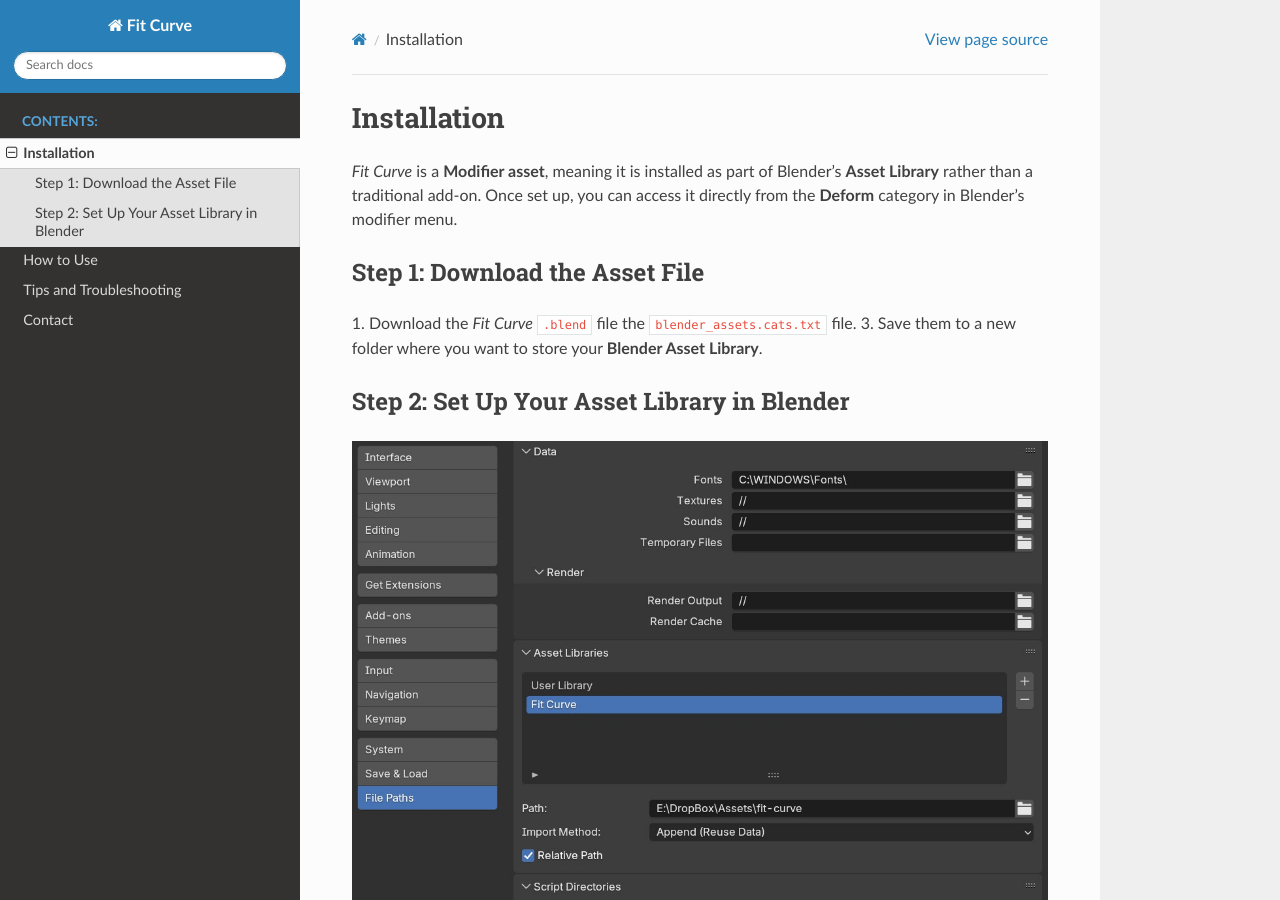
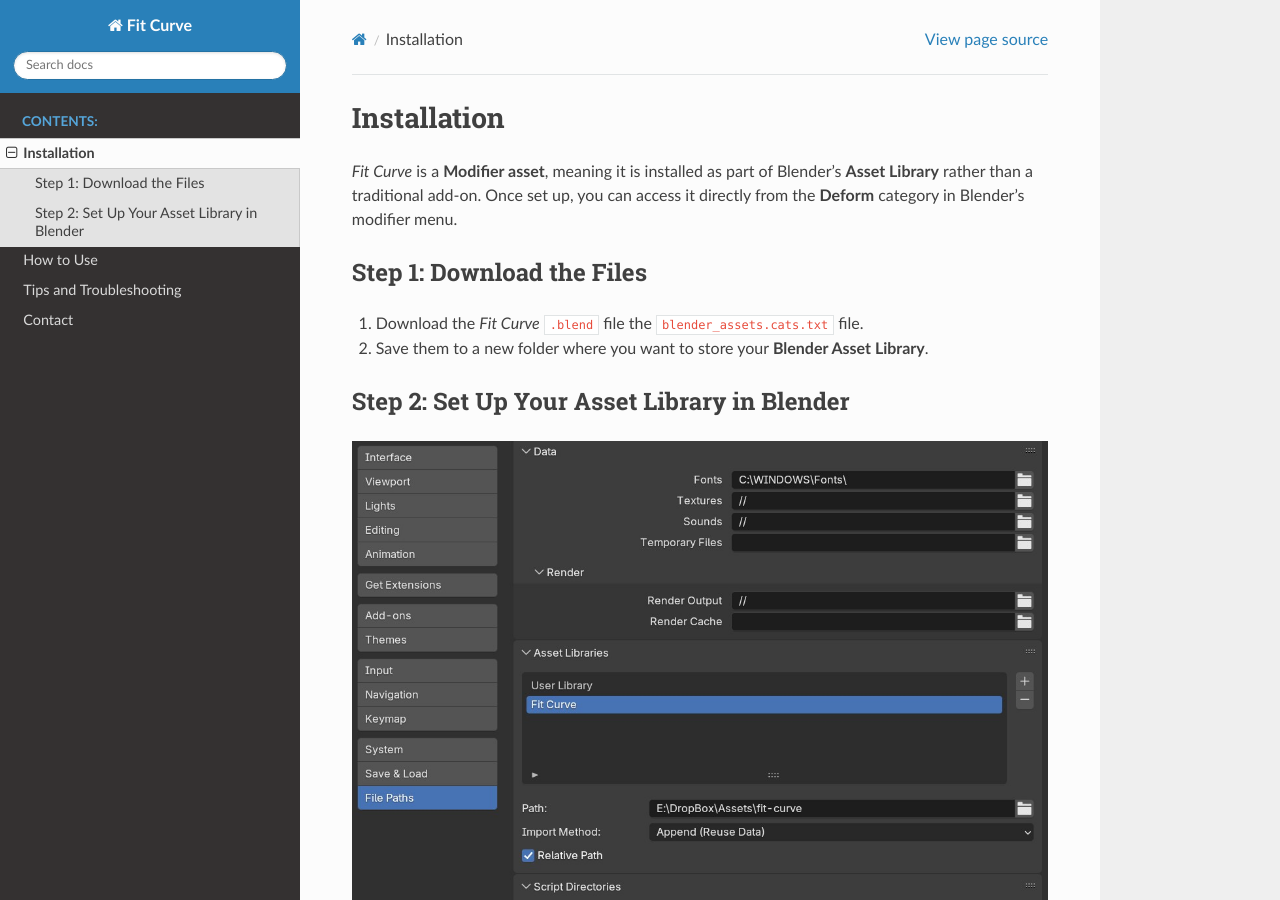
Before and after one commit to mkingsnorth/fit-curve-docs, a Sphinx documentation site: the page built from docs/installation.rst, in a window 1280 px wide and 900 px high. Built offline with Sphinx 7.4.7 and the Read the Docs theme 3.1.0, drawn with Linux system fonts in a browser that asks for light colours.

```diff
--- a/docs/installation.rst
+++ b/docs/installation.rst
@@ -6,11 +6,11 @@
 
 *Fit Curve* is a **Modifier asset**, meaning it is installed as part of Blender’s **Asset Library** rather than a traditional add-on. Once set up, you can access it directly from the **Deform** category in Blender’s modifier menu.
 
-Step 1: Download the Asset File
+Step 1: Download the Files
 --------------------------------
 
 1. Download the *Fit Curve* ``.blend`` file the ``blender_assets.cats.txt`` file.
-3. Save them to a new folder where you want to store your **Blender Asset Library**.
+2. Save them to a new folder where you want to store your **Blender Asset Library**.
 
 Step 2: Set Up Your Asset Library in Blender
 --------------------------------------------
```
